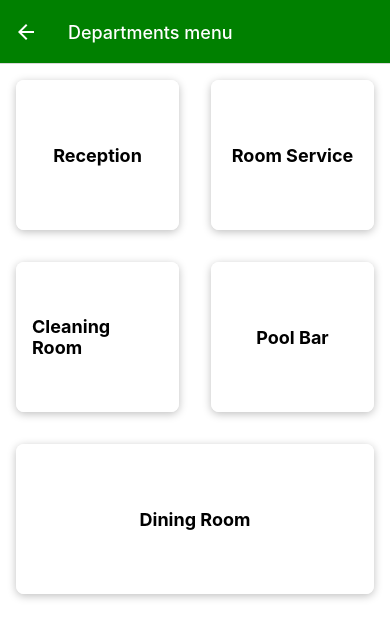
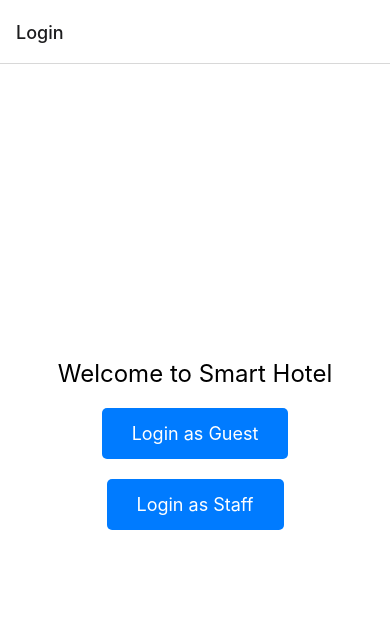
Before and after one commit to MaorHadadLD/SHS-SmartHotel, a React Native app in the folder Client/: screen /HotelServicesScreen in a window 390 px wide. Shown: the top 638 px of the page. Built offline with nearby package versions, Linux system fonts and the light colour scheme.

Commit message:
Arrangement of the navigation screen in the application

```diff
--- a/Client/Navigation/AppNavigator.js
+++ b/Client/Navigation/AppNavigator.js
@@ -1,5 +1,4 @@
-// import { View, Text } from 'react-native'
-import React from 'react'
+import React from 'react';
 import { createNativeStackNavigator } from '@react-navigation/native-stack';
 import { NavigationContainer } from '@react-navigation/native';
 import { StatusBar } from 'expo-status-bar';
@@ -17,32 +16,44 @@ import StaffHomeScreen from '../screens/staff/StaffHomeScreen';
 
 const Stack = createNativeStackNavigator();
 
+const GuestStack = () => (
+  <Stack.Navigator initialRouteName="Login">
+        <Stack.Screen name="Login" component={Login} />
+        <Stack.Screen name="HotelSelection" component={HotelSelection} />
+        <Stack.Screen name="ClientMainMenu" component={ClinetMainMenu} />
+        <Stack.Screen name="HotelInfoScreen" component={HotelInfoScreen} />
+        <Stack.Screen name="HotelServicesScreen"
+          component={HotelServicesScreen}
+          options={{
+          title: 'Departments menu',
+          headerStyle: { backgroundColor: 'green' },
+          headerTintColor: 'white',
+          contentStyle: { backgroundColor: 'white' }
+        }} />
+        <Stack.Screen name="SpaScreen" component={SpaScreen} />
+        <Stack.Screen name="RequestsMnOverview" component={RequestsMnOverview} />
+        <Stack.Screen name="DiningRoomScreen" component={DiningRoomScreen} />
+        <Stack.Screen name="RoomCleaningRequestScreen" component={RoomCleaningRequestScreen} />
+    </Stack.Navigator>
+);
+
+const StaffStack = () => (
+  <Stack.Navigator initialRouteName="Login">
+            <Stack.Screen name="Login" component={Login} />
+            <Stack.Screen name="StaffHomeScreen" component={StaffHomeScreen} />
+  </Stack.Navigator>
+);
+
 export default function AppNavigator() {
+  // Replace the condition below with your logic to determine if the user is an employee or guest
+  const isEmployee = true;
+
   return (
     <>
       <StatusBar style='auto' />
       <NavigationContainer>
-          <Stack.Navigator initialRouteName="SHS">
-            { <Stack.Screen name="Login" component={Login} /> }
-            {<Stack.Screen name="StaffHomeScreen" component={StaffHomeScreen} />}
-            { <Stack.Screen name="HotelSelection" component={HotelSelection} /> }
-            { <Stack.Screen name="ClientMainMenu" component={ClinetMainMenu} /> }
-            { <Stack.Screen name="HotelInfoScreen" component={HotelInfoScreen} /> }
-            <Stack.Screen name="HotelServicesScreen"
-            component={HotelServicesScreen}
-            options={{
-            title: 'Departments menu',
-            headerStyle: {backgroundColor: 'green'},
-            headerTintColor: 'white',
-            contentStyle: {backgroundColor: 'white'}
-          }}
-          />
-          { <Stack.Screen name="SpaScreen" component={SpaScreen} /> }
-          { <Stack.Screen name="RequestsMnOverview" component={RequestsMnOverview} /> }
-          { <Stack.Screen name="DiningRoomScreen" component={DiningRoomScreen} /> }
-          { <Stack.Screen name="RoomCleaningRequestScreen" component={RoomCleaningRequestScreen} /> }
-
-        </Stack.Navigator>
+        {isEmployee ? <StaffStack /> : <GuestStack />}
       </NavigationContainer>
-   </>
-  );}
+    </>
+  );
+}
```
